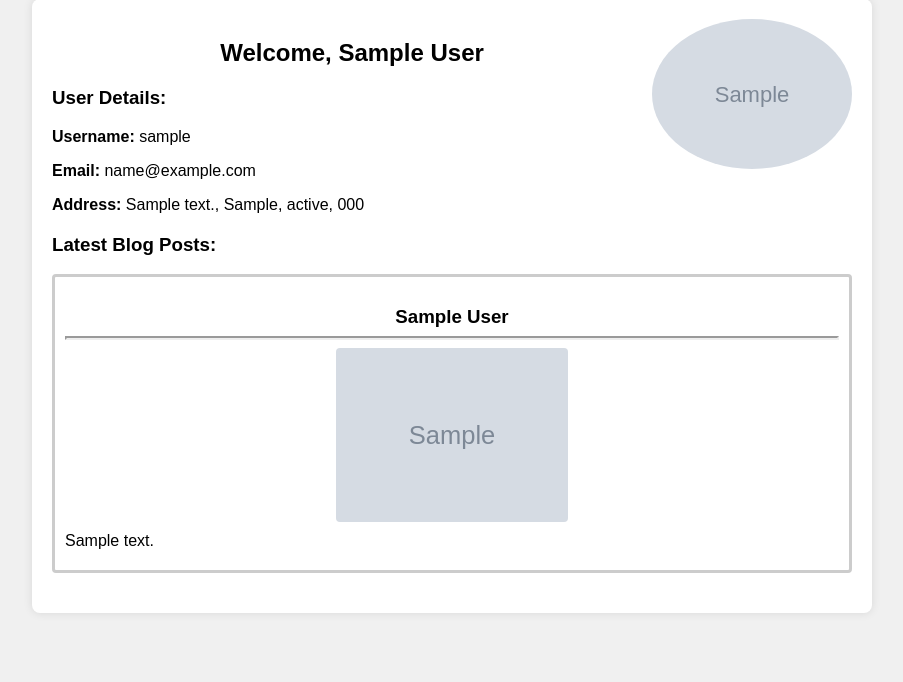
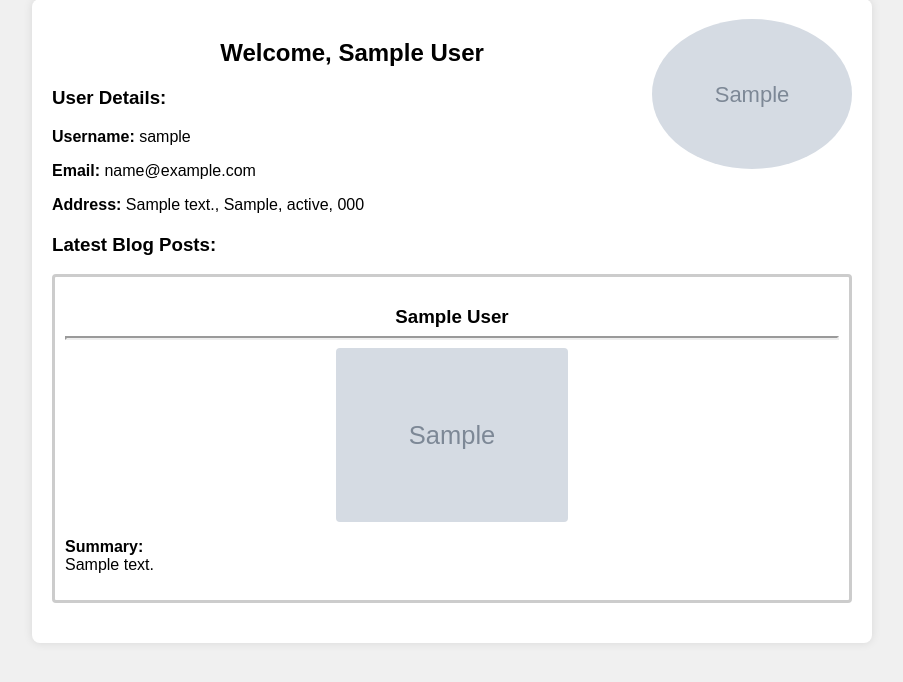
Before and after one commit to alokshandilya/django-login, a Django app: page /users/dashboard/ in a window 1280 px wide. Shown: the part 29-711 px from the top of the page, without its empty margins (188-1091 px from the left). Run offline with Django 5.2, Linux system fonts and the light colour scheme; a user stored in the database is signed in; tables that the repository leaves empty hold one stand-in row (values such as "Sample post"); grey boxes marked "Sample" are stand-in pictures.

Commit message:
summary bold

```diff
--- a/users/templates/patient_dashboard.html
+++ b/users/templates/patient_dashboard.html
@@ -96,7 +96,9 @@
         <h3>{{ post.title }}</h3>
         <hr style="border-width: 2px">
         <img src="{{ post.image.url }}" alt="Blog Image">
-        <div class="summary">{{ post.summary }}</div>
+        <div class="summary">
+          <p><strong>Summary:</strong><br> {{ post.summary }}</p>
+        </div>
       </div>
       {% endfor %}
       {% else %}
```
